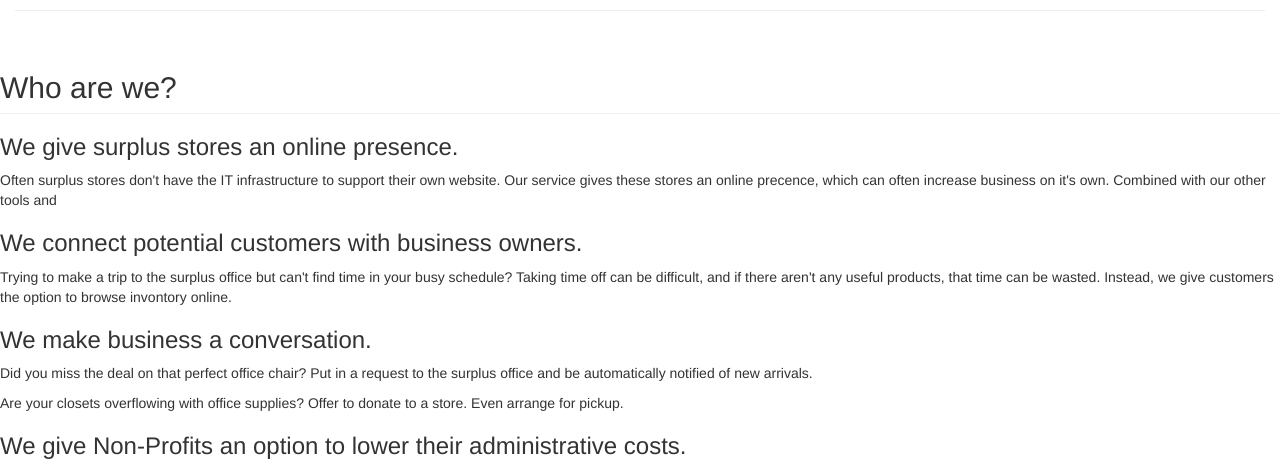
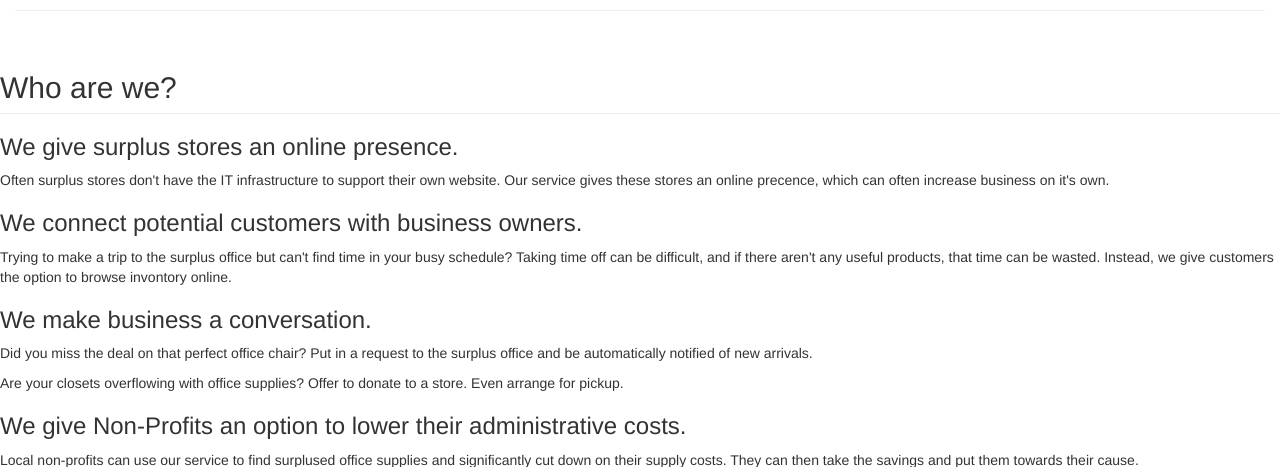
Before and after one commit to no-whey/ResourcefulUpcyclers, a Django app: template website/frontend/templates/core/index.html in a window 1280 px wide. Shown: the part 139-606 px from the top of the page. Run offline with Django 3.2, Linux system fonts and the light colour scheme; the template is opened without the code that fills it, so the values that code supplies are empty; grey boxes labelled with a size stand in for pictures from a placeholder-image service; some libraries are stand-ins or nearby versions.

Commit message:
Minor about text edits

```diff
--- a/website/frontend/templates/core/index.html
+++ b/website/frontend/templates/core/index.html
@@ -14,8 +14,7 @@
 		<h2 class="page-header">Who are we?</h2>
 		<h3>We give surplus stores an online presence.</h3>
 		<p>Often surplus stores don't have the IT infrastructure to support their own website.
-			Our service gives these stores an online precence, which can often increase business on it's own.
-			Combined with our other tools and </p>
+			Our service gives these stores an online precence, which can often increase business on it's own. </p>
 
 		<h3>We connect potential customers with business owners.</h3>
 		<p>Trying to make a trip to the surplus office but can't find time in your busy schedule?
```
